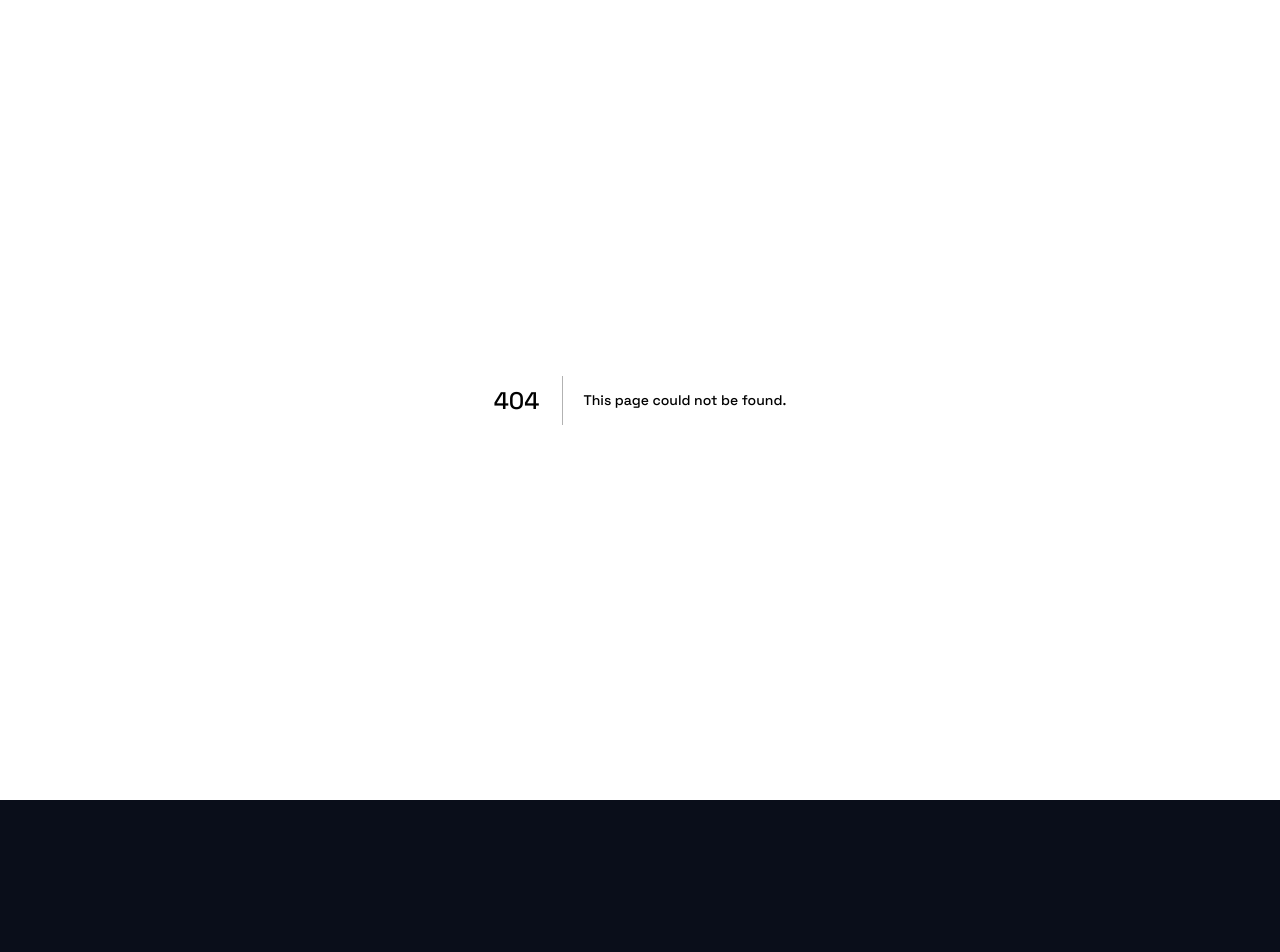
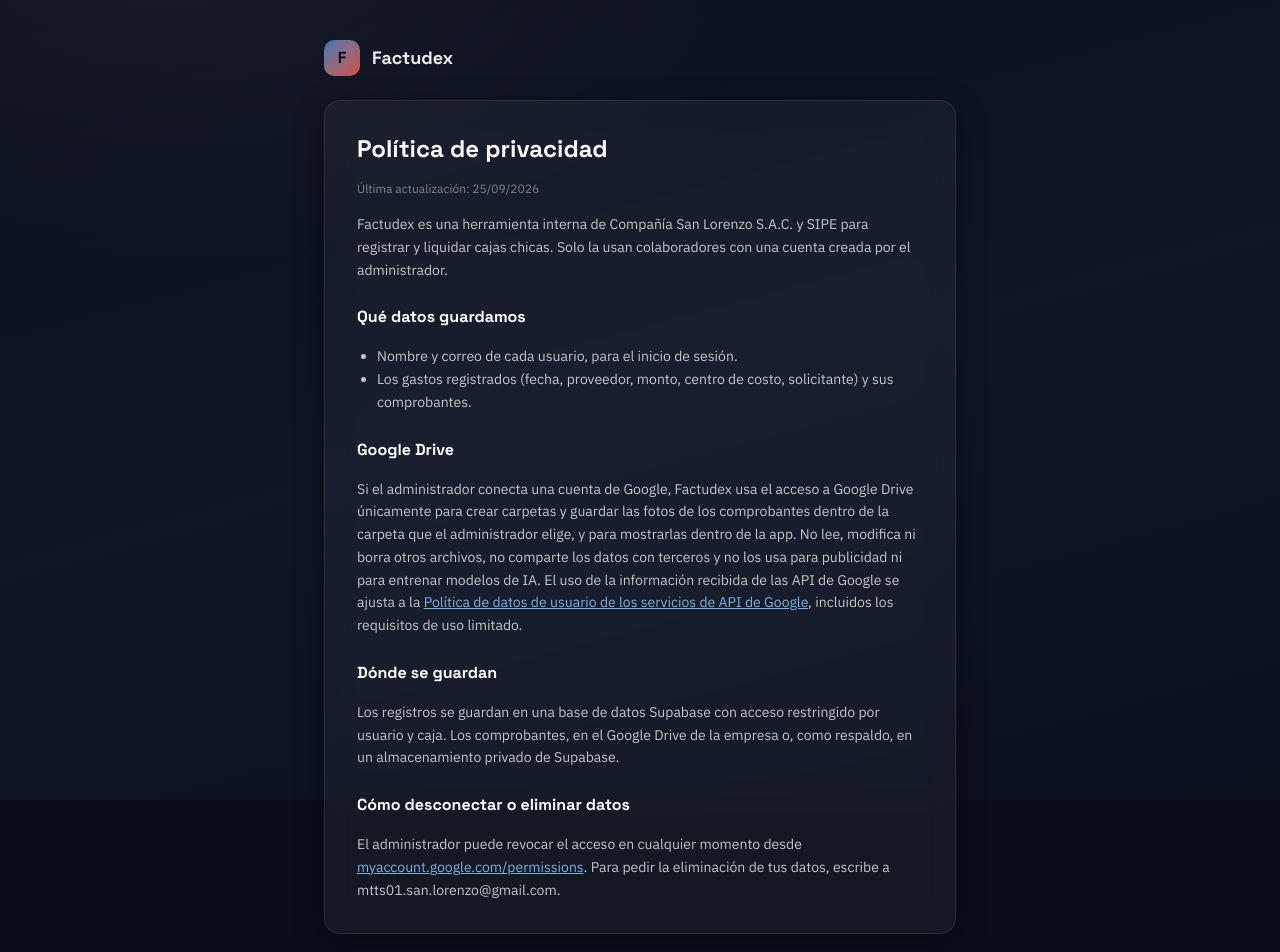
Before and after one commit to Kiolerq/factudex, a Next.js app: page /privacidad in a window 1280 px wide. Before the commit this address had no page. Shown: the top 952 px of the page. Before the commit the page ends 800 px from the top, so only its background shows below. Built offline with nearby package versions, Linux system fonts and the light colour scheme.

Commit message:
Páginas públicas de privacidad y condiciones para la pantalla de consentimiento de Google
Co-Authored-By: Claude Opus 5.5 <noreply@anthropic.com>
Claude-Session: https://claude.ai/code/session_015UVEufeeUczQBSLTJhtUUK

```diff
--- a/src/app/login/page.tsx
+++ b/src/app/login/page.tsx
@@ -1,3 +1,4 @@
+import Link from "next/link";
 import { redirect } from "next/navigation";
 import { Logo } from "@/components/ui/Logo";
 import { modoDemo } from "@/lib/datos/repositorio";
@@ -20,6 +21,10 @@ export default async function PaginaLogin({ searchParams }: PageProps<"/login">)
           </div>
         </div>
         <FormularioLogin errorEnlace={error === "enlace"} />
+        <nav className="flex justify-center gap-4 text-[11px] text-white/40">
+          <Link href="/privacidad" className="hover:text-white">Privacidad</Link>
+          <Link href="/terminos" className="hover:text-white">Condiciones</Link>
+        </nav>
       </div>
     </main>
   );
--- /dev/null
+++ b/src/app/privacidad/page.tsx
@@ -0,0 +1,49 @@
+import { PaginaLegal } from "@/components/ui/PaginaLegal";
+
+export const metadata = { title: "Política de privacidad · Factudex" };
+
+export default function PaginaPrivacidad() {
+  return (
+    <PaginaLegal titulo="Política de privacidad">
+      <p>
+        Factudex es una herramienta interna de Compañía San Lorenzo S.A.C. y SIPE para registrar y liquidar
+        cajas chicas. Solo la usan colaboradores con una cuenta creada por el administrador.
+      </p>
+      <h2>Qué datos guardamos</h2>
+      <ul>
+        <li>Nombre y correo de cada usuario, para el inicio de sesión.</li>
+        <li>Los gastos registrados (fecha, proveedor, monto, centro de costo, solicitante) y sus comprobantes.</li>
+      </ul>
+      <h2>Google Drive</h2>
+      <p>
+        Si el administrador conecta una cuenta de Google, Factudex usa el acceso a Google Drive únicamente para
+        crear carpetas y guardar las fotos de los comprobantes dentro de la carpeta que el administrador elige, y
+        para mostrarlas dentro de la app. No lee, modifica ni borra otros archivos, no comparte los datos con
+        terceros y no los usa para publicidad ni para entrenar modelos de IA. El uso de la información recibida de
+        las API de Google se ajusta a la{" "}
+        <a
+          className="text-fx-primary-light underline"
+          href="https://developers.google.com/terms/api-services-user-data-policy"
+          target="_blank"
+          rel="noreferrer"
+        >
+          Política de datos de usuario de los servicios de API de Google
+        </a>
+        , incluidos los requisitos de uso limitado.
+      </p>
+      <h2>Dónde se guardan</h2>
+      <p>
+        Los registros se guardan en una base de datos Supabase con acceso restringido por usuario y caja. Los
+        comprobantes, en el Google Drive de la empresa o, como respaldo, en un almacenamiento privado de Supabase.
+      </p>
+      <h2>Cómo desconectar o eliminar datos</h2>
+      <p>
+        El administrador puede revocar el acceso en cualquier momento desde{" "}
+        <a className="text-fx-primary-light underline" href="https://myaccount.google.com/permissions" target="_blank" rel="noreferrer">
+          myaccount.google.com/permissions
+        </a>
+        . Para pedir la eliminación de tus datos, escribe a mtts01.san.lorenzo@gmail.com.
+      </p>
+    </PaginaLegal>
+  );
+}
--- /dev/null
+++ b/src/app/terminos/page.tsx
@@ -0,0 +1,30 @@
+import { PaginaLegal } from "@/components/ui/PaginaLegal";
+
+export const metadata = { title: "Condiciones del servicio · Factudex" };
+
+export default function PaginaTerminos() {
+  return (
+    <PaginaLegal titulo="Condiciones del servicio">
+      <p>
+        Factudex es una herramienta de uso interno de Compañía San Lorenzo S.A.C. y SIPE para el control de cajas
+        chicas. Al usarla aceptas estas condiciones.
+      </p>
+      <h2>Acceso</h2>
+      <ul>
+        <li>Solo pueden entrar colaboradores con una cuenta creada por el administrador.</li>
+        <li>Cada usuario es responsable de su contraseña y de lo que registra con su cuenta.</li>
+      </ul>
+      <h2>Uso</h2>
+      <ul>
+        <li>Registra solo gastos reales de la caja asignada, con sus comprobantes verdaderos.</li>
+        <li>Los movimientos no se borran: se anulan indicando el motivo.</li>
+        <li>La lectura automática de comprobantes solo sugiere datos; el usuario siempre los revisa y confirma.</li>
+      </ul>
+      <h2>Servicio</h2>
+      <p>
+        La empresa puede modificar la herramienta, suspender cuentas o cambiar estas condiciones cuando lo
+        necesite. Consultas: mtts01.san.lorenzo@gmail.com.
+      </p>
+    </PaginaLegal>
+  );
+}
--- /dev/null
+++ b/src/components/ui/PaginaLegal.tsx
@@ -0,0 +1,24 @@
+import Link from "next/link";
+import type { ReactNode } from "react";
+import { Logo } from "@/components/ui/Logo";
+
+// Páginas públicas (sin sesión) que Google exige para publicar la pantalla de consentimiento.
+export function PaginaLegal({ titulo, children }: { titulo: string; children: ReactNode }) {
+  return (
+    <main className="mx-auto flex w-full max-w-2xl flex-1 flex-col gap-6 p-5 md:py-10">
+      <Link href="/login" className="flex items-center gap-3">
+        <Logo tamano={36} />
+        <span className="font-display text-lg font-bold">Factudex</span>
+      </Link>
+      <article className="fx-card flex flex-col gap-4 p-6 text-sm leading-relaxed text-white/75 md:p-8 [&_h2]:mt-2 [&_h2]:font-display [&_h2]:text-base [&_h2]:font-semibold [&_h2]:text-white [&_ul]:list-disc [&_ul]:pl-5">
+        <h1 className="font-display text-2xl font-bold text-white">{titulo}</h1>
+        <p className="text-xs text-white/45">Última actualización: 25/09/2026</p>
+        {children}
+      </article>
+      <nav className="flex gap-4 text-xs text-white/45">
+        <Link href="/privacidad" className="hover:text-white">Política de privacidad</Link>
+        <Link href="/terminos" className="hover:text-white">Condiciones del servicio</Link>
+      </nav>
+    </main>
+  );
+}
--- a/src/lib/supabase/proxy.ts
+++ b/src/lib/supabase/proxy.ts
@@ -27,7 +27,7 @@ export async function actualizarSesion(request: NextRequest) {
     data: { user },
   } = await supabase.auth.getUser();
 
-  const publica = ["/login", "/auth"].some((p) => request.nextUrl.pathname.startsWith(p));
+  const publica = ["/login", "/auth", "/privacidad", "/terminos"].some((p) => request.nextUrl.pathname.startsWith(p));
   if (!user && !publica) {
     const url = request.nextUrl.clone();
     url.pathname = "/login";
```
